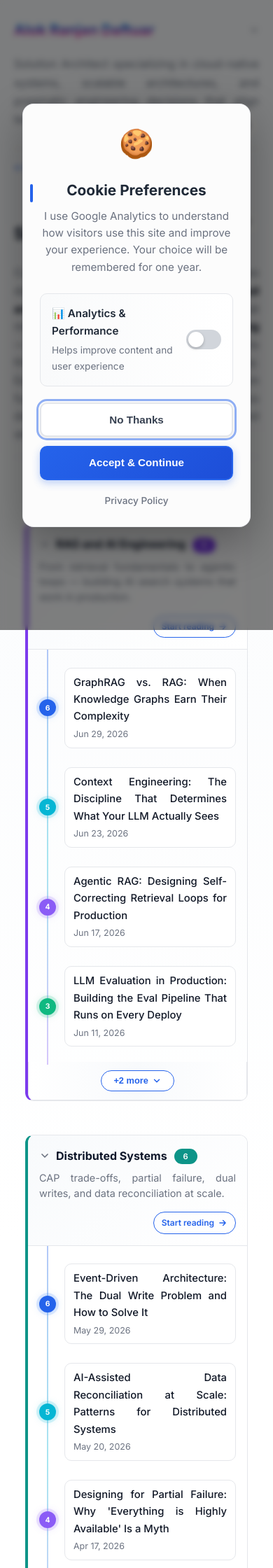
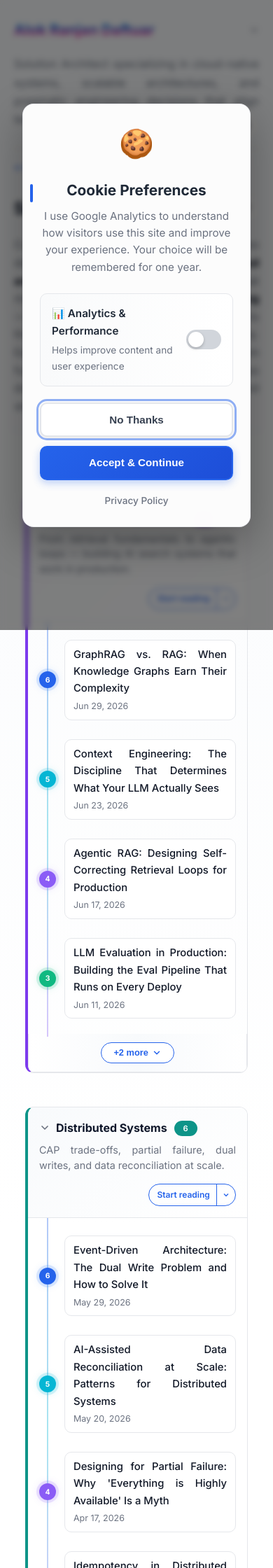
Before and after one commit to aloknecessary/aloknecessary.github.io, a Jekyll site: the page built from series/index.md, in a window 390 px wide. Shown: the top 2240 px of the page at 70% size. Built offline with Jekyll 4.4.1, drawn with Linux system fonts in a browser that asks for light colours.

Commit message:
using a dedicated dropdown btn to read series article from begining vs latest
a bit of css fixup on detailed journey page

```diff
--- a/_layouts/series.html
+++ b/_layouts/series.html
@@ -51,7 +51,16 @@
             </div>
             <div class="series-block-bottom">
               <p class="series-block-description">{{ series.description }}</p>
-              <a href="{{ series_posts.last.url | relative_url }}" class="series-start-btn">Start reading <svg width="14" height="14" viewBox="0 0 24 24" fill="none" stroke="currentColor" stroke-width="2.5" stroke-linecap="round" stroke-linejoin="round"><path d="M5 12h14M13 6l6 6-6 6"/></svg></a>
+              <div class="series-start-split">
+                <a href="{{ series_posts.last.url | relative_url }}" class="series-start-btn">Start reading</a>
+                <button class="series-start-chevron" aria-label="Reading options" aria-haspopup="true" aria-expanded="false">
+                  <svg width="12" height="12" viewBox="0 0 24 24" fill="none" stroke="currentColor" stroke-width="2.5"><path d="M6 9l6 6 6-6"/></svg>
+                </button>
+                <div class="series-start-dropdown" role="menu">
+                  <a href="{{ series_posts.last.url | relative_url }}" role="menuitem">From Beginning</a>
+                  <a href="{{ series_posts.first.url | relative_url }}" role="menuitem">Latest Post</a>
+                </div>
+              </div>
             </div>
           </div>
 
--- a/assets/css/blogs.css
+++ b/assets/css/blogs.css
@@ -745,7 +745,7 @@
   margin-bottom: 0;
   letter-spacing: 0.01em;
   width: fit-content;
-  color: var(--text-tertiary);
+  color: var(--muted);
   border: none;
   /* border-left: 2px solid var(--primary); */
   border-bottom: 2px solid var(--primary);
--- a/assets/css/journey.css
+++ b/assets/css/journey.css
@@ -46,6 +46,7 @@
   text-decoration: none;
   letter-spacing: 0.05em;
   transition: color 0.2s;
+  margin-bottom: 10px;
 }
 
 .hero-back:hover {
@@ -78,7 +79,7 @@
   font-family: 'Syne', sans-serif;
   font-size: clamp(2.8rem, 7vw, 3.8rem);
   font-weight: 800;
-  line-height: 1;
+  line-height: 1.4;
   color: var(--text-primary);
   margin-bottom: 0.5rem;
   opacity: 0;
@@ -118,6 +119,7 @@
   flex-wrap: wrap;
   opacity: 0;
   animation: fadeUp 0.8s ease forwards 0.8s;
+  justify-content: space-between;
 }
 
 .stat {
--- a/assets/css/series.css
+++ b/assets/css/series.css
@@ -41,6 +41,10 @@
 
 .series-header h2::before {
   display: none;
+}
+
+.series-header h2 {
+  margin: 12px 0;
 }
 
 /* Series container */
@@ -98,6 +102,16 @@
   border-bottom: none;
 }
 
+/* Split start button */
+.series-start-split {
+  position: relative;
+  display: inline-flex;
+  align-items: stretch;
+  border-radius: 999px;
+  border: 1px solid var(--primary);
+  overflow: visible;
+}
+
 .series-start-btn {
   display: inline-flex;
   align-items: center;
@@ -106,9 +120,9 @@
   font-weight: 600;
   color: var(--primary);
   text-decoration: none;
-  padding: 0.35rem 0.85rem;
-  border: 1px solid var(--primary);
-  border-radius: 999px;
+  padding: 0.35rem 0.7rem 0.35rem 0.85rem;
+  border: none;
+  border-radius: 999px 0 0 999px;
   transition: all 0.2s ease;
   white-space: nowrap;
 }
@@ -116,6 +130,62 @@
 .series-start-btn:hover {
   background: var(--primary);
   color: #fff;
+}
+
+.series-start-chevron {
+  display: inline-flex;
+  align-items: center;
+  justify-content: center;
+  padding: 0.35rem 0.55rem;
+  border: none;
+  border-left: 1px solid var(--primary);
+  border-radius: 0 999px 999px 0;
+  background: none;
+  color: var(--primary);
+  cursor: pointer;
+  transition: all 0.2s ease;
+}
+
+.series-start-chevron:hover {
+  background: var(--primary);
+  color: #fff;
+}
+
+.series-start-dropdown {
+  display: none;
+  position: absolute;
+  top: calc(100% + 6px);
+  right: 0;
+  min-width: 140px;
+  background: var(--bg-card);
+  border: 1px solid var(--border);
+  border-radius: 8px;
+  box-shadow: 0 4px 12px rgba(0, 0, 0, 0.1);
+  z-index: 100;
+  overflow: hidden;
+}
+
+.series-start-dropdown.open {
+  display: block;
+}
+
+.series-start-dropdown a {
+  display: block;
+  padding: 0.55rem 1rem;
+  font-size: 0.8rem;
+  font-weight: 500;
+  color: var(--text-primary);
+  text-decoration: none;
+  transition: background 0.15s ease;
+}
+
+.series-start-dropdown a:not(:last-child) {
+  border-bottom: 1px solid var(--border);
+}
+
+.series-start-dropdown a:hover {
+  background: var(--bg-soft);
+  color: var(--primary);
 }
 
 .series-block-title {
@@ -334,10 +404,15 @@
     flex-direction: column;
     align-items: flex-start;
   }
+  .series-start-split {
+    align-self: flex-end;
+  }
   .series-start-btn {
     font-size: 0.75rem;
-    padding: 0.3rem 0.7rem;
-    align-self: flex-end;
+    padding: 0.3rem 0.55rem 0.3rem 0.7rem;
+  }
+  .series-start-chevron {
+    padding: 0.3rem 0.45rem;
   }
 
   .series-posts {
```
Also changed, not shown: other parts of _layouts/series.html (+19 -1 lines).
